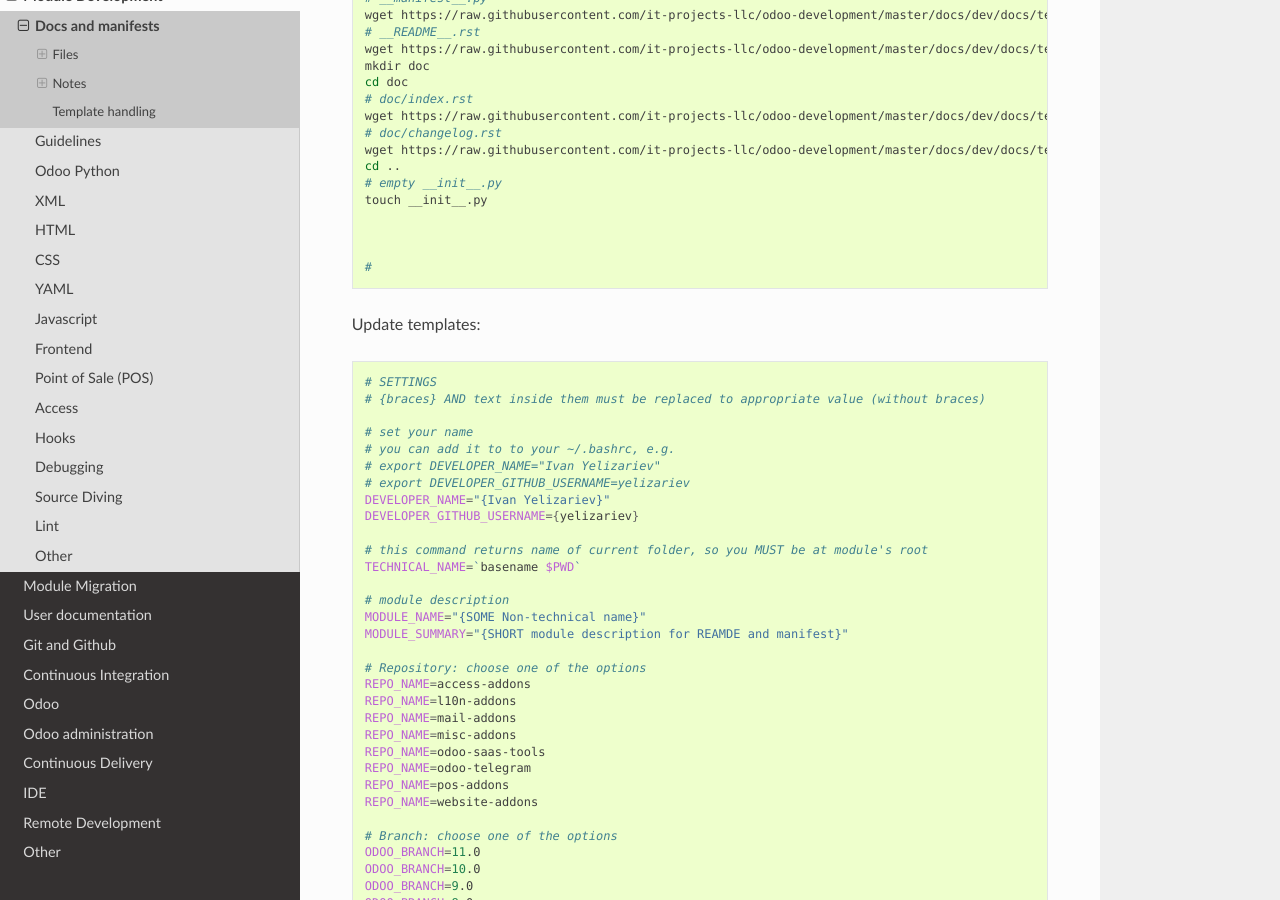
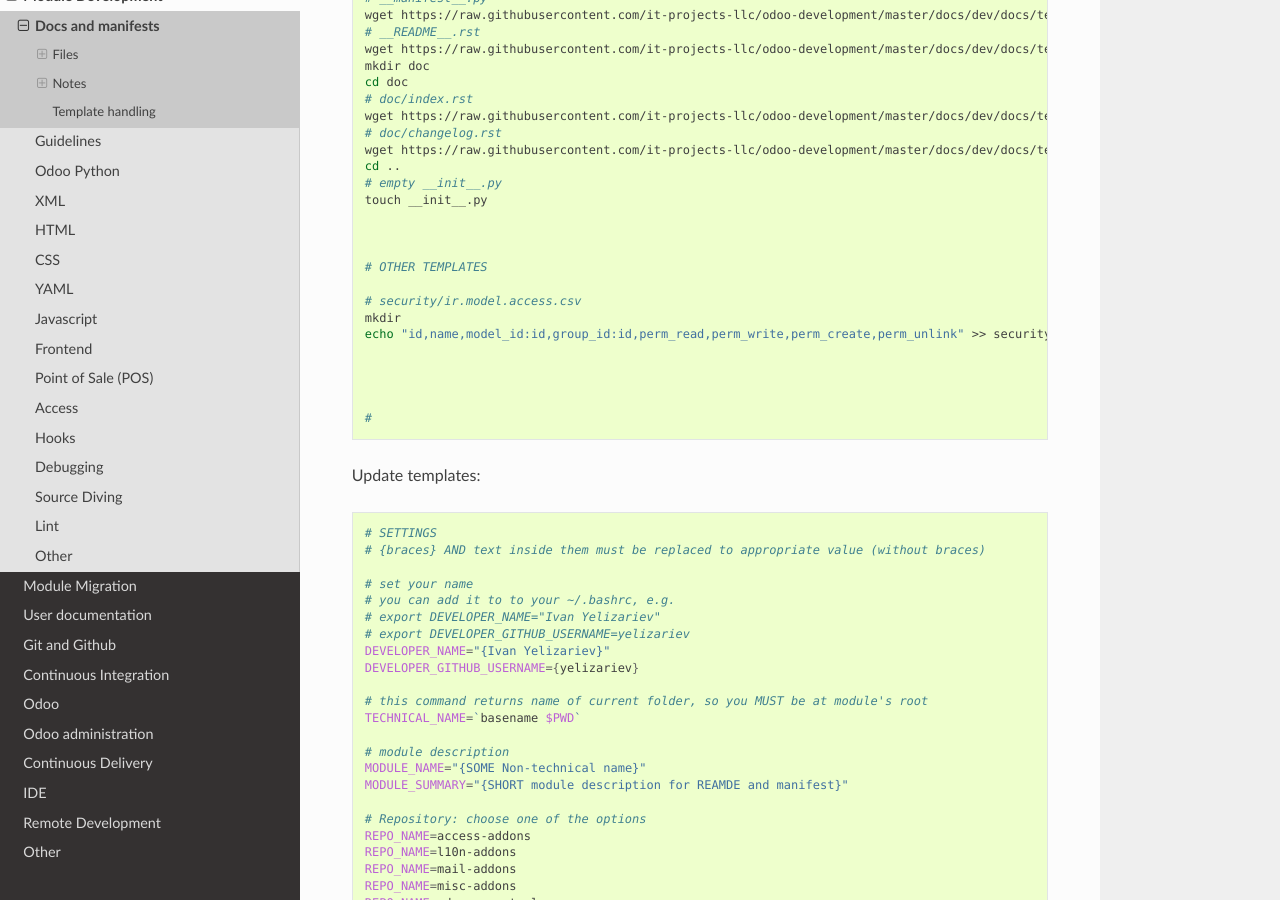
Before and after one commit to itpp-labs/odoo-development, a Sphinx documentation site: the page built from docs/dev/docs/index.rst, in a window 1280 px wide and 900 px high, scrolled down 1020 px. Built offline with Sphinx 7.4.7 and the Read the Docs theme 2.0.0, drawn with Linux system fonts in a browser that asks for light colours; pages that are not in the unit, such as notebooks, are missing from menus.

Commit message:
Update index.rst

```diff
--- a/docs/dev/docs/index.rst
+++ b/docs/dev/docs/index.rst
@@ -48,6 +48,15 @@ Download templates:
     cd ..
     # empty __init__.py
     touch __init__.py
+
+
+
+    # OTHER TEMPLATES
+
+    # security/ir.model.access.csv
+    mkdir
+    echo "id,name,model_id:id,group_id:id,perm_read,perm_write,perm_create,perm_unlink" >> security/ir.model.access.csv
+
 
 
 
```
